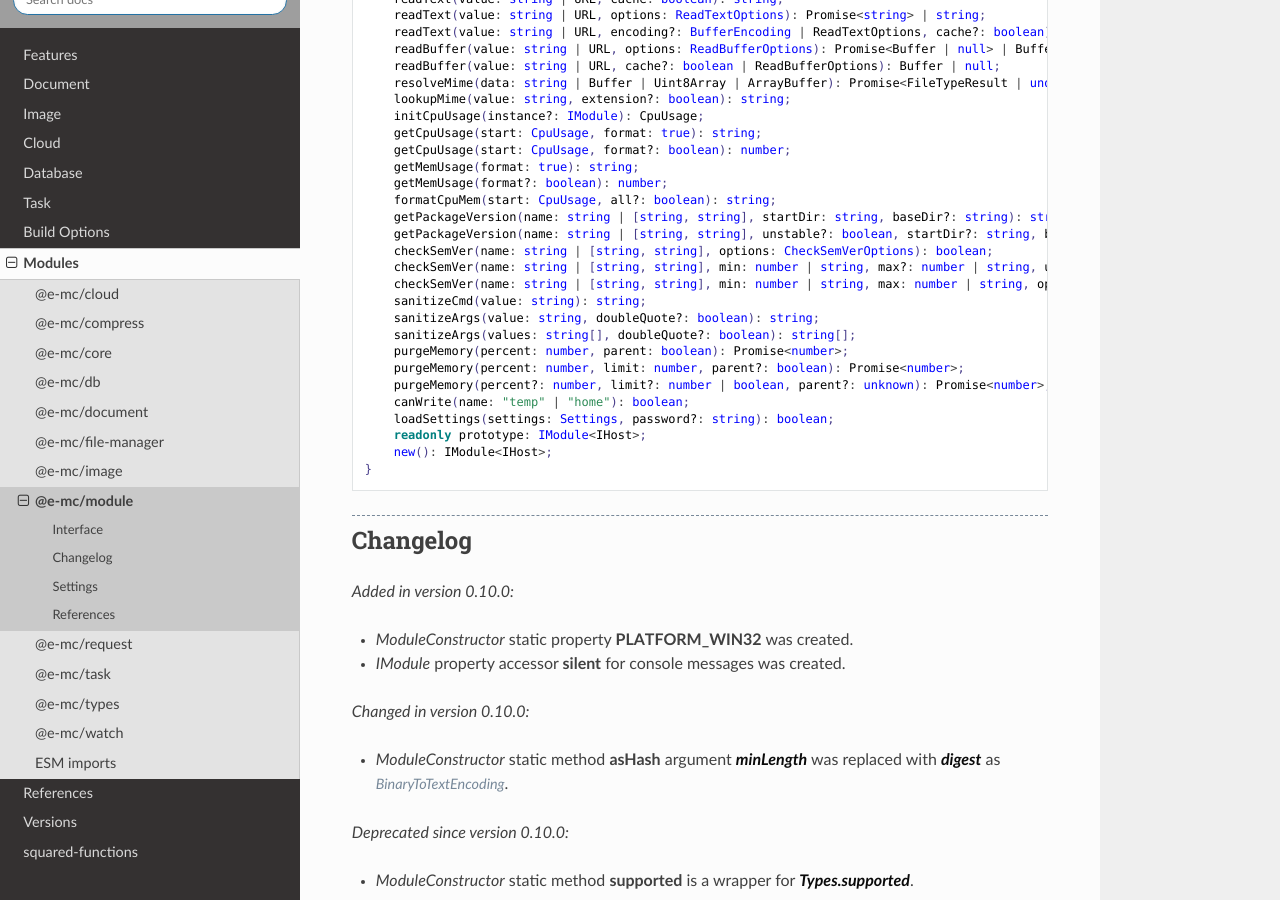
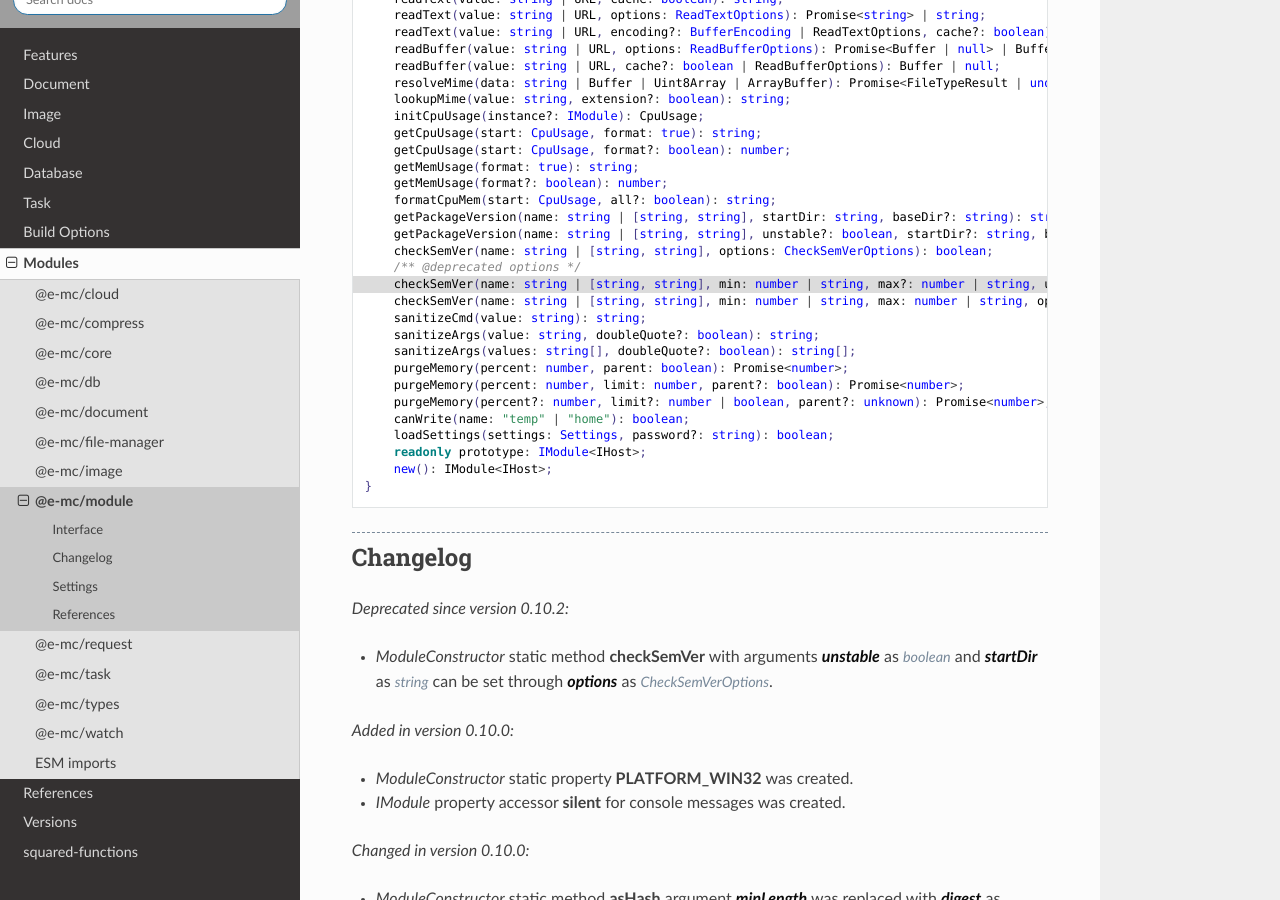
Before and after one commit to anpham6/chrome-docs, a Sphinx documentation site: the page built from source/modules/module.rst, in a window 1280 px wide and 900 px high, scrolled down 3592 px. Built offline with Sphinx 7.4.7 and the Read the Docs theme 2.0.0, drawn with Linux system fonts in a browser that asks for light colours; grey boxes are pictures that could not be loaded.

```diff
--- a/source/modules/module.rst
+++ b/source/modules/module.rst
@@ -224,8 +224,9 @@ Interface
       getPackageVersion(name: string | [string, string], startDir: string, baseDir?: string): string;
       getPackageVersion(name: string | [string, string], unstable?: boolean, startDir?: string, baseDir?: string): string;
       checkSemVer(name: string | [string, string], options: CheckSemVerOptions): boolean;
+      /** @deprecated options */
       checkSemVer(name: string | [string, string], min: number | string, max?: number | string, unstable?: boolean, startDir?: string): boolean;
-      checkSemVer(name: string | [string, string], min: number | string, max: number | string, options?: CheckSemVerOptions): boolean;
+      checkSemVer(name: string | [string, string], min: number | string, max: number | string, options?: Omit<CheckSemVerOptions, "equals">): boolean;
       sanitizeCmd(value: string): string;
       sanitizeArgs(value: string, doubleQuote?: boolean): string;
       sanitizeArgs(values: string[], doubleQuote?: boolean): string[];
@@ -240,6 +241,10 @@ Interface
 
 Changelog
 =========
+
+.. deprecated:: 0.10.2
+
+  - *ModuleConstructor* static method **checkSemVer** with arguments :target:`unstable` as :alt:`boolean` and :target:`startDir` as :alt:`string` can be set through :target:`options` as :alt:`CheckSemVerOptions`.
 
 .. versionadded:: 0.10.0
 
```
Also changed, not shown: other parts of source/modules/module.rst (+1 -1 lines).
